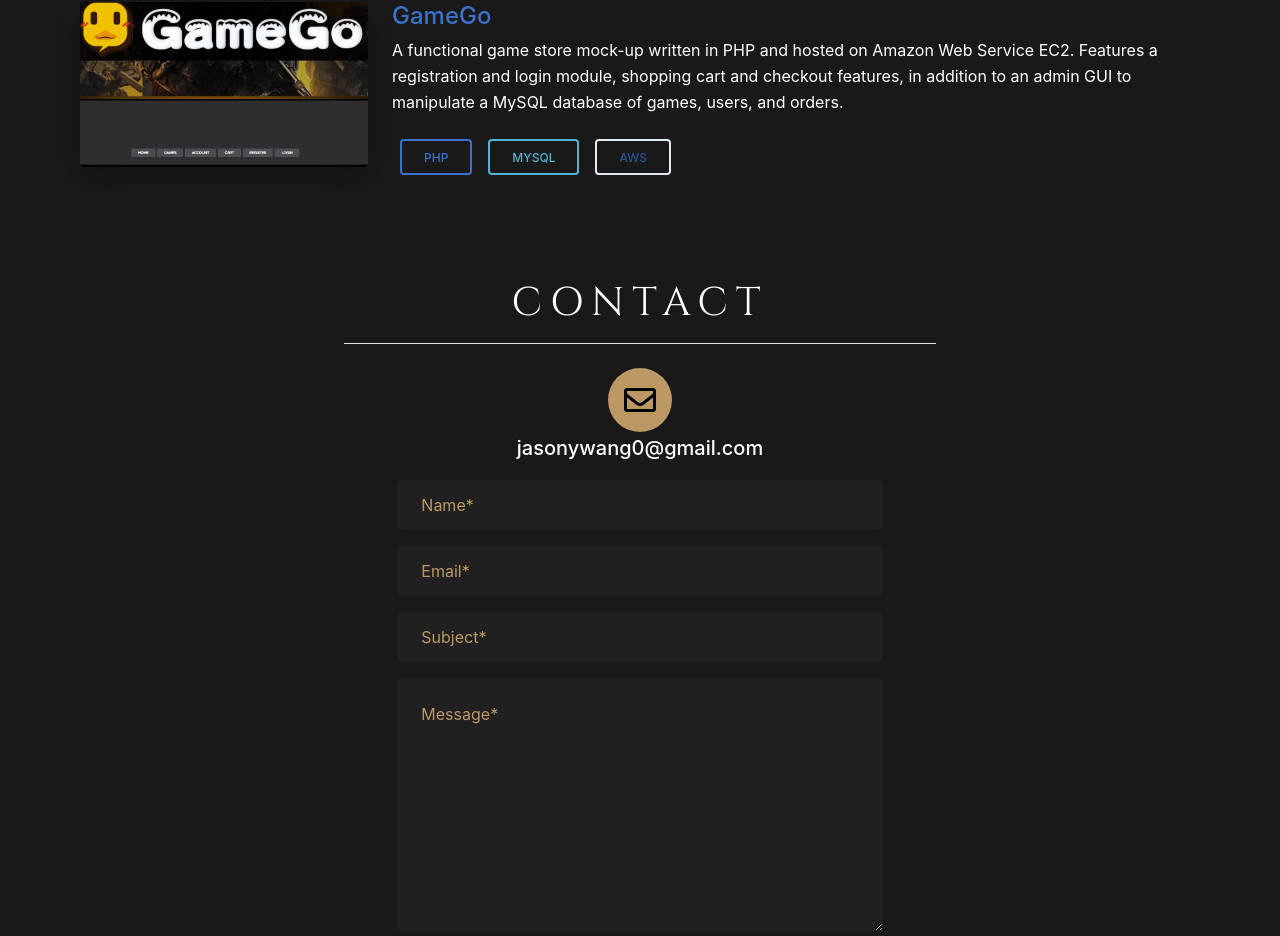
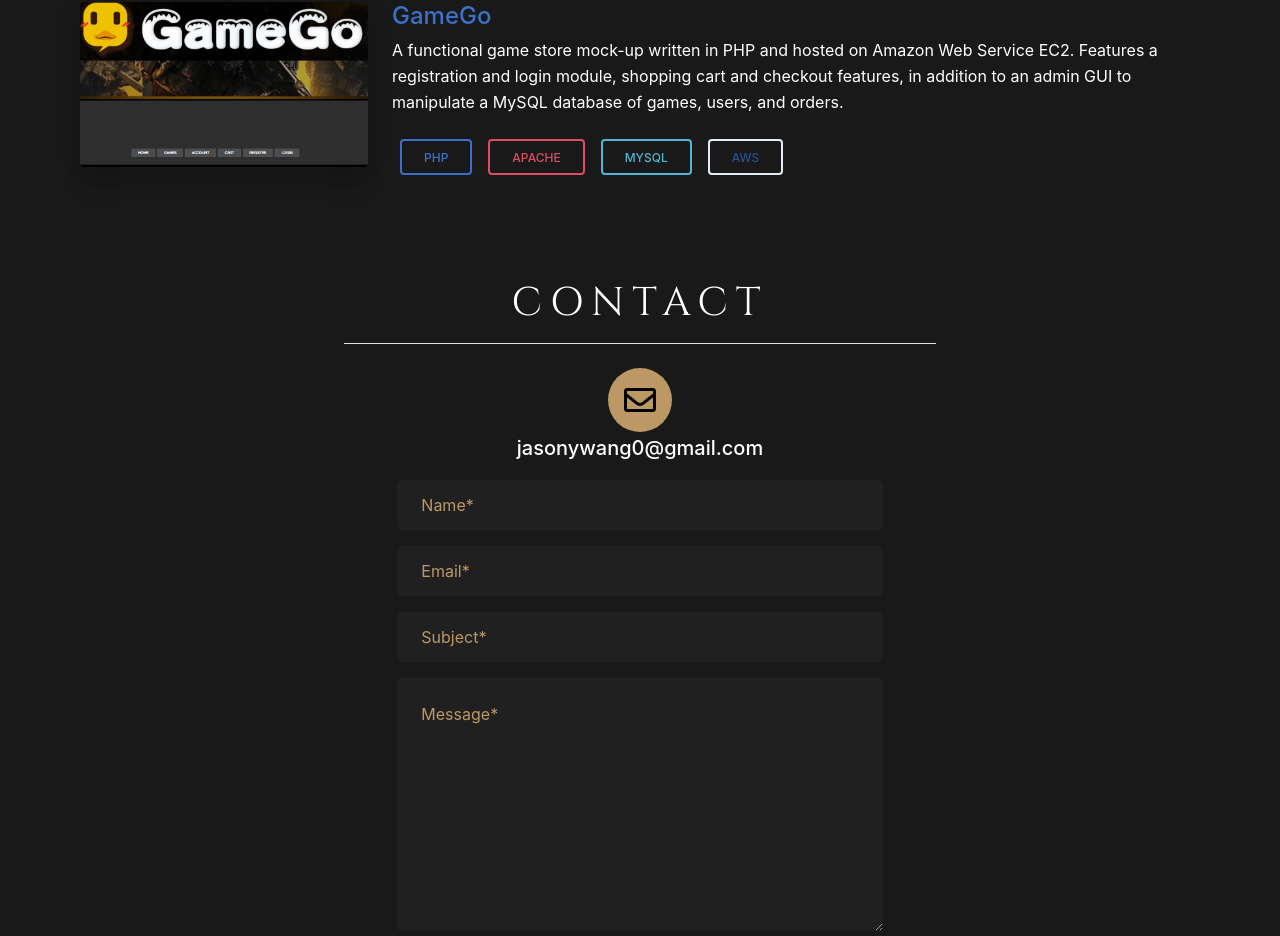
Before and after one commit to jasonywang0/MDB-Port, a React (Create React App) app: page / in a window 1280 px wide. Shown: the part 2724-3660 px from the top of the page. Built offline with nearby package versions, Linux system fonts and the light colour scheme.

Commit message:
added apache badge

```diff
--- a/src/views/Projects.js
+++ b/src/views/Projects.js
@@ -95,6 +95,7 @@ export default function Projects() {
                 </MDBTypography>
 
                 <MDBBtn outline className='m-2' color='primary' style={{cursor: 'default'}}>PHP</MDBBtn>
+                <MDBBtn outline className='m-2' color='danger' style={{cursor: 'default'}}>Apache</MDBBtn>
                 <MDBBtn outline className='m-2' color='info' style={{cursor: 'default'}}>MySQL</MDBBtn>
                 <MDBBtn outline className='m-2' color='secondary' style={{cursor: 'default'}}>AWS</MDBBtn>
             </div>
```
